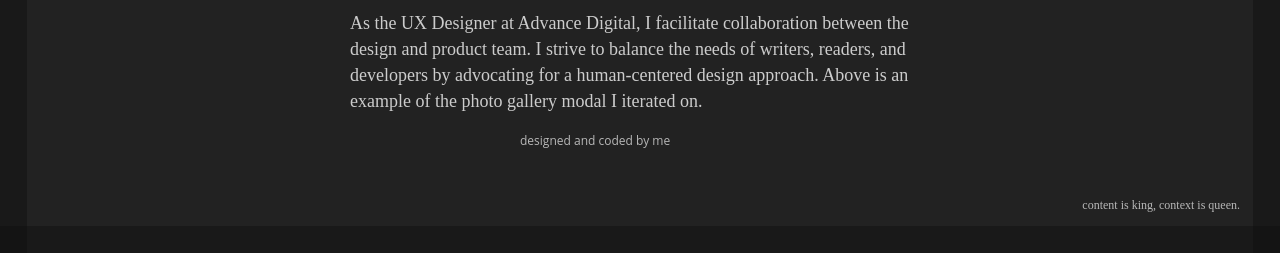
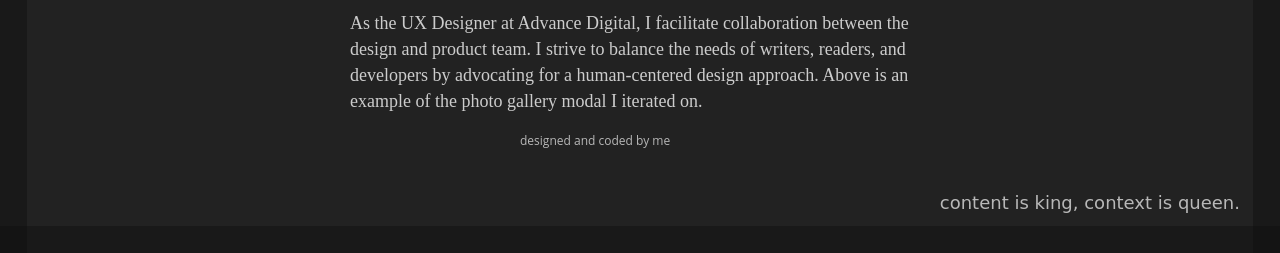
Before and after one commit to kurtsy/portfolio, a Python web app: template templates/index1.html in a window 1280 px wide. Shown: the part 547-800 px from the top of the page. Run offline with Jinja, Linux system fonts and the light colour scheme; the template is opened without the code that fills it, so the values that code supplies are empty.

Commit message:
Lobster Font
new font added

```diff
--- a/static/css/main.css
+++ b/static/css/main.css
@@ -465,8 +465,8 @@ animation:rainbow 5s infinite;
 */
 #quote {
   color: #B8B8B8;
-  font-family: 'Karma', serif;
-  font-size: 12px;
+  font-family: 'Lobster', cursive;
+  font-size: 18px;
   font-weight: normal;
   margin: auto;
   display: block;
--- a/templates/index.html
+++ b/templates/index.html
@@ -5,6 +5,7 @@
         <meta name="viewport" content="width=device-width, initial-scale=1.0">
         <title>Kurt's Portfolio</title>
         <link href="https://fonts.googleapis.com/css?family=Karma" rel="stylesheet">
+        <link href="https://fonts.googleapis.com/css?family=Lobster" rel="stylesheet">
         <link href="https://fonts.googleapis.com/css?family=Open+Sans" rel="stylesheet">
         <link type="text/css" rel="stylesheet" href="static/css/main.css">
         <script>
```
